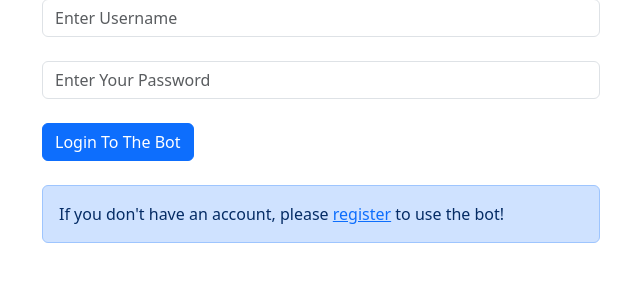
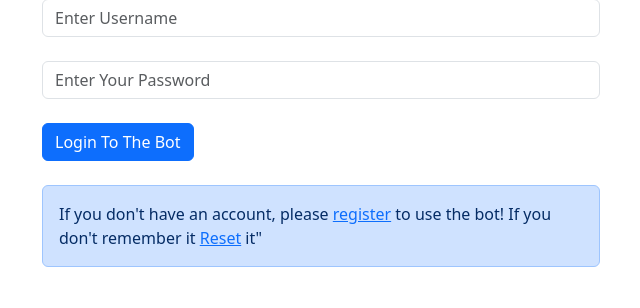
Before and after one commit to didogrigorov/Django-AI-Codebot, a Django app: page / in a window 1280 px wide. Shown: the part 163-471 px from the top of the page, without its empty margins (319-959 px from the left). Run offline with Django 4.2, Linux system fonts and the light colour scheme.

Commit message:
password reset link added

```diff
--- a/codebot/settings.py
+++ b/codebot/settings.py
@@ -136,9 +136,6 @@ DEFAULT_AUTO_FIELD = 'django.db.models.BigAutoField'
 LOGIN_REDIRECT_URL = reverse_lazy('home')
 LOGOUT_REDIRECT_URL = reverse_lazy('home')
 
-# EMAIL_BACKEND = "django.core.mail.backends.filebased.EmailBackend"
-# EMAIL_FILE_PATH = "emails"
-
 EMAIL_HOST = 'smtp.gmail.com'
 EMAIL_HOST_PORT = 25
 EMAIL_USE_TLS = True
--- a/website/templates/home.html
+++ b/website/templates/home.html
@@ -87,7 +87,7 @@ print("Enter your code to show up here!")
     </form>
     <br />
     <div class="alert alert-primary" role="alert">
-        If you don't have an account, please <a href="{% url 'register' %}">register</a> to use the bot!
+        If you don't have an account, please <a href="{% url 'register' %}">register</a> to use the bot! If you don't remember it <a href="{% url 'password-reset' %}">Reset<a/> it"
     </div>
 </div>
 {% endif %}
```
